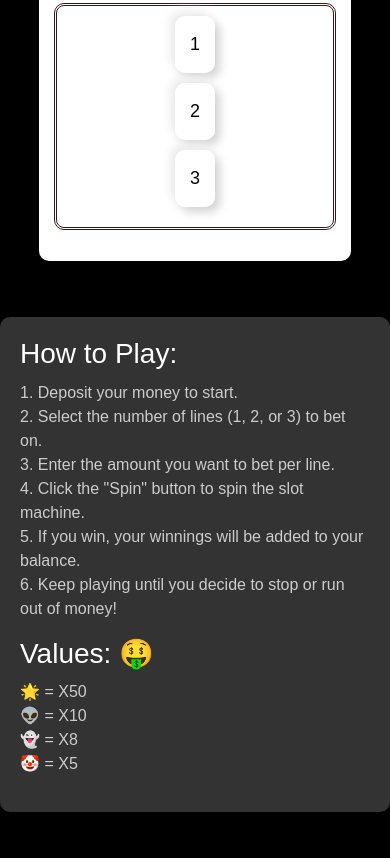
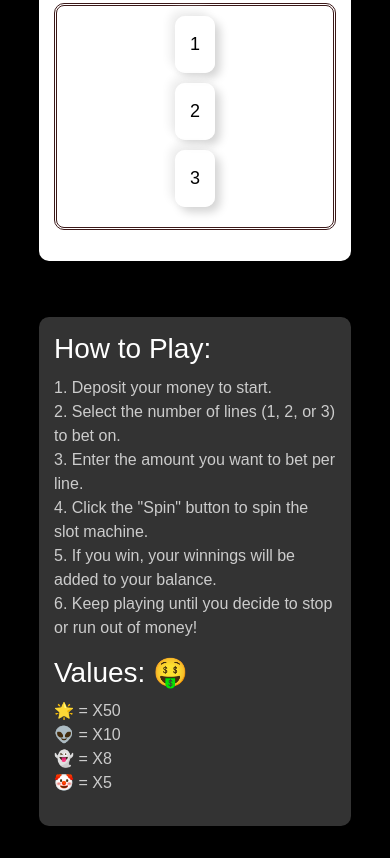
Before and after one commit to TusharBhatt-2003/Slot-Machine-Game, a plain HTML site: page index.html in a window 390 px wide. Shown: the part 698-1556 px from the top of the page. Drawn offline with nearby package versions, Linux system fonts and the light colour scheme; a web font is replaced by a local one.

Commit message:
Update styles.css

```diff
--- a/styles.css
+++ b/styles.css
@@ -4,6 +4,7 @@ body {
     color: #ffffff;
     min-height: 100vh;
     display: flex;
+    max-width: 100%;
     flex-direction: column;
     justify-content: center;
     align-items: center;
@@ -156,12 +157,12 @@ input {
 }
 
 #instructions {
-    max-width: 100%;
+    max-width: 50%;
     background-color: #333;
     padding: 20px;
     border-radius: 10px;
     color: #ccc;
-    margin-top: 20px;
+
 }
 
 #instructions h3 {
@@ -191,5 +192,11 @@ input {
         font-size: 18px;
     }
 
+    #instructions {
+        max-width: 80%; /* Take full width of the screen */
+        height: 70%;
+        padding: 15px;
+        margin: none; /* Add margin for better appearance */
+    }
 
 }
```
